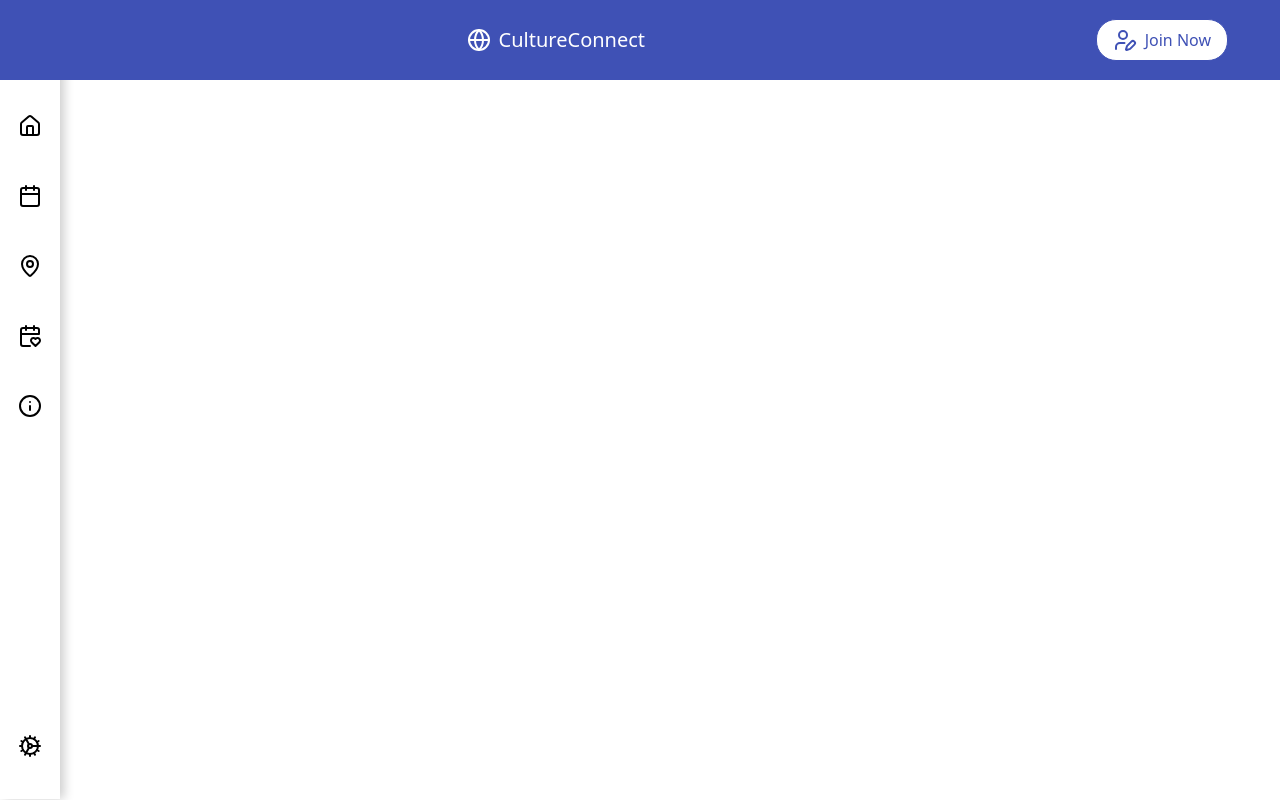
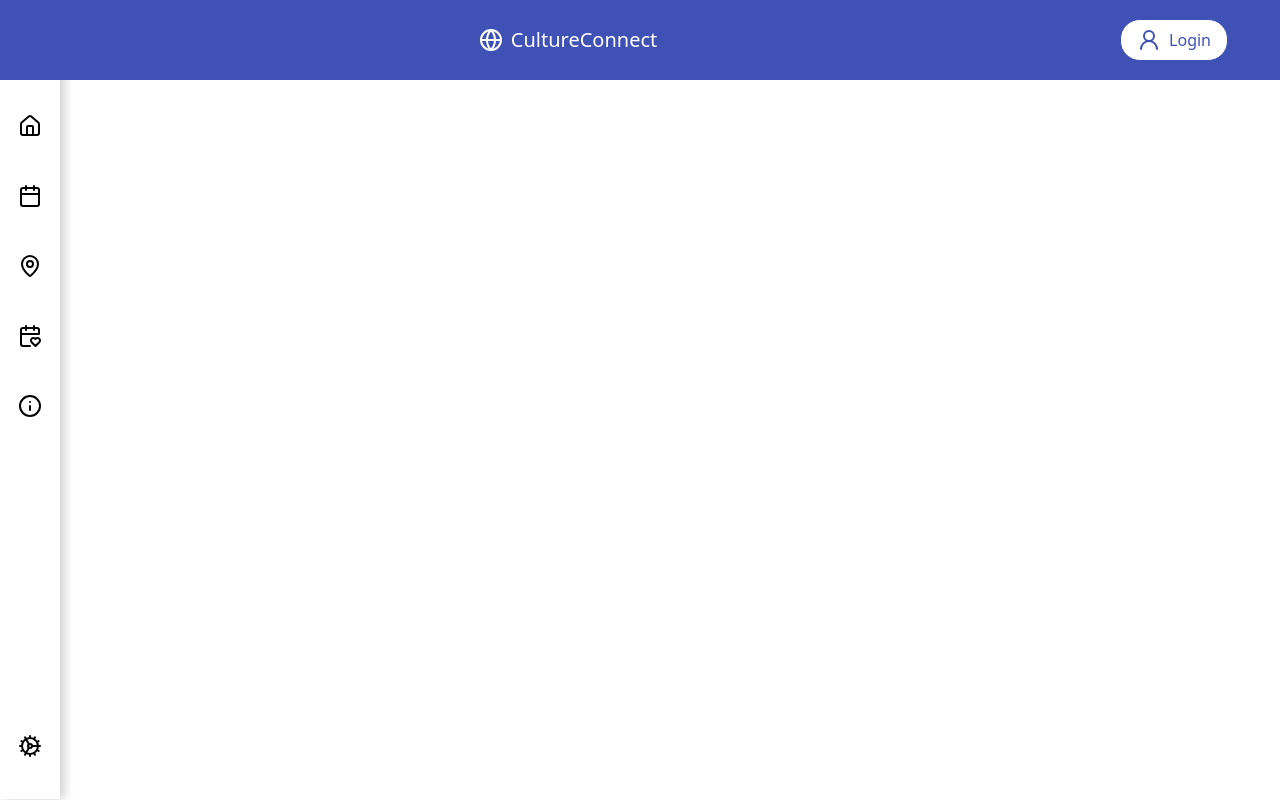
Before and after one commit to rrmaduro/HackTogether, a React app in the folder hacktogether-template/: page / in a window 1280 px wide. Built offline with nearby package versions, Linux system fonts and the light colour scheme; the HTML template or start-up script is replaced by a standard one.

Commit message:
Update mainNavbar.tsx

```diff
--- a/hacktogether-template/src/components/Navbar/mainNavbar.tsx
+++ b/hacktogether-template/src/components/Navbar/mainNavbar.tsx
@@ -1,5 +1,5 @@
 import React, { useState } from 'react';
-import { UserPen, Globe } from 'lucide-react';
+import { UserPen, Globe, UserRound } from 'lucide-react';
 import SideMenu from '../Menus/SideMenu';
 
 const navbarStyles = {
@@ -44,8 +44,8 @@ const Navbar: React.FC = () => {
           <div className="d-flex align-items-center">
             <ul className="navbar-nav">
               <NavItem
-                icon={<UserPen className="h-4 w-4 text-[#3F51B5]" />}
-                text="Join Now"
+                icon={<UserRound className="h-4 w-4 text-[#3F51B5]" />}
+                text="Login"
                 isButton={true}
                 buttonStyles={navButtonStyles}
               />
```
